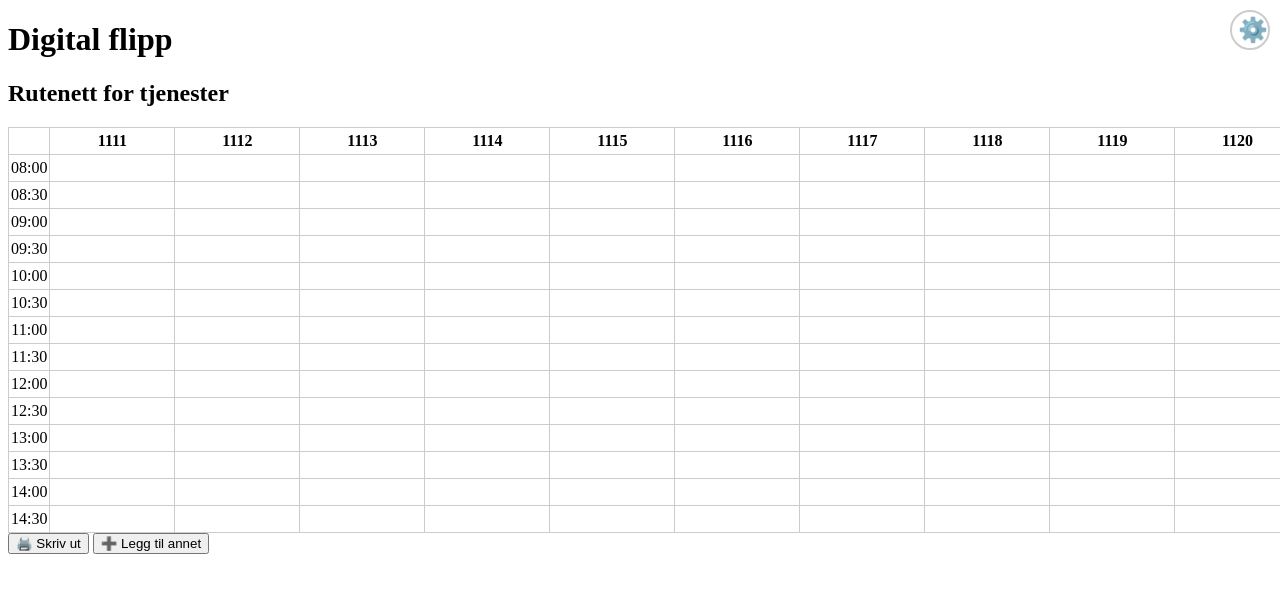
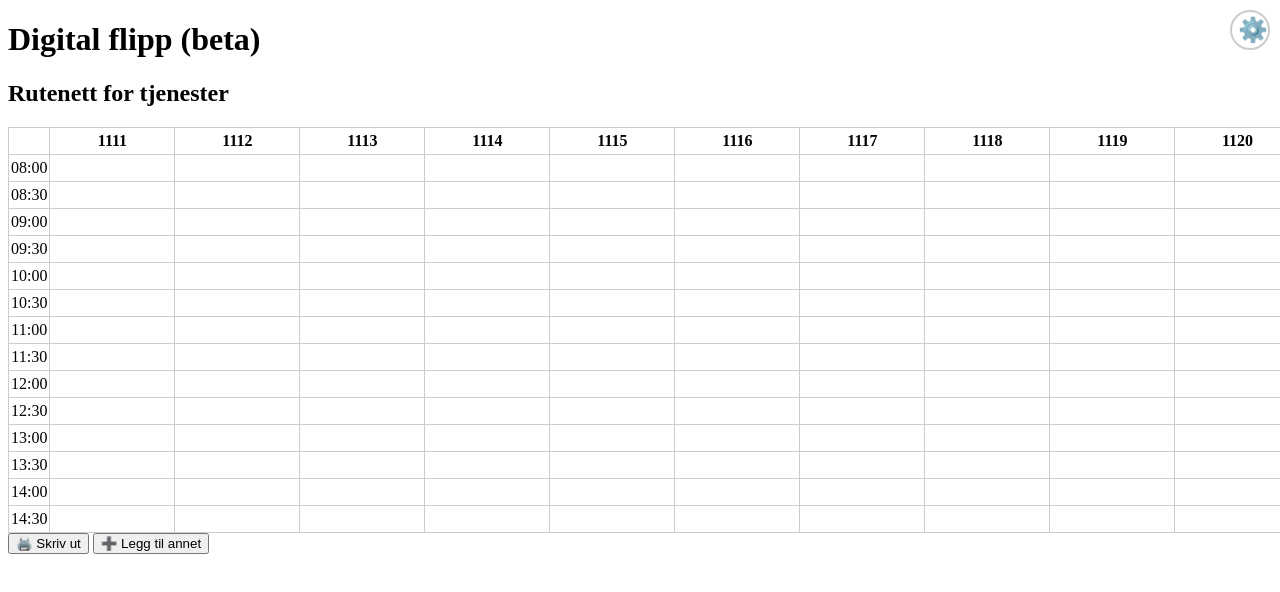
Before and after one commit to norum96/digitalflippbeta, a plain HTML site: page index.html in a window 1280 px wide. Shown: the top 592 px of the page. Drawn offline with Linux system fonts and the light colour scheme.

Commit message:
Update index.html

```diff
--- a/index.html
+++ b/index.html
@@ -9,7 +9,7 @@
 
 <body>
 
-  <h1>Digital flipp</h1>
+  <h1>Digital flipp (beta)</h1>
   <h2>Rutenett for tjenester</h2>
 
   <!-- Tjeneste-rutenett -->
```
